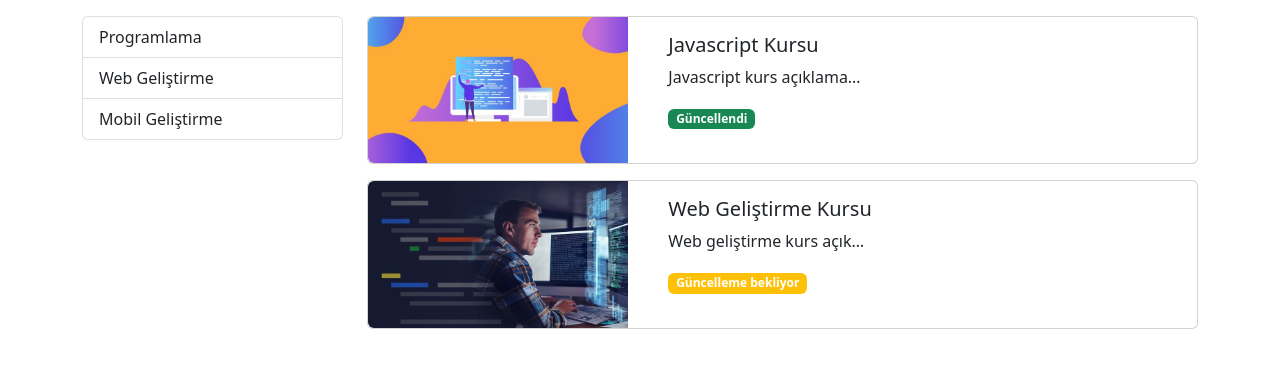
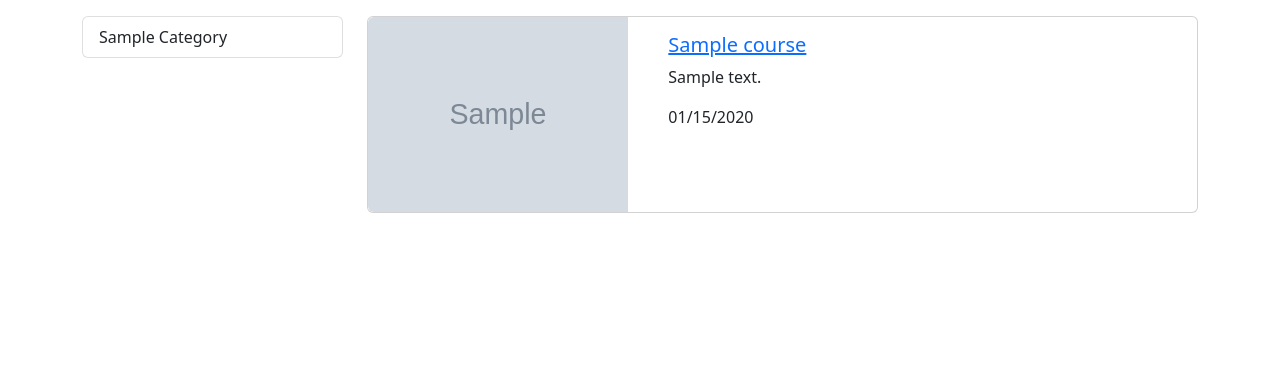
Before and after one commit to AvsarYagiz/Django-Course-Project, a Django app: page /courses/ in a window 1280 px wide. Shown: the part 56-424 px from the top of the page. Run offline with Django 4.2, Linux system fonts and the light colour scheme; tables that the repository leaves empty hold one stand-in row (values such as "Sample post"); grey boxes marked "Sample" are stand-in pictures; some libraries are stand-ins or nearby versions.

Commit message:
Category model created

```diff
--- a/courses/models.py
+++ b/courses/models.py
@@ -1,4 +1,5 @@
 from django.db import models
+from django.utils.text import slugify
 
 # Create your models here.
 
@@ -8,6 +9,15 @@ class Course(models.Model):
     imageUrl=models.CharField(max_length=50)
     date=models.DateField()
     isActive=models.BooleanField()
+    slug=models.SlugField(default='', null=False)
+
+    def save(self, *args, **kwargs):
+        self.slug=slugify(self.title)
+        super().save(args, kwargs)
 
     def __str__(self):
         return f"{self.title} {self.date}"
+
+class Category(models.Model):
+    name=models.CharField(max_length=50)
+    slug=models.CharField(max_length=50)
--- a/courses/templates/courses/partials/_course.html
+++ b/courses/templates/courses/partials/_course.html
@@ -7,13 +7,11 @@
       </div>
       <div class="col-8">
         <div class="card-body">
-          <h5 class="card-title">{{course.title}}</h5>
+          <h5 class="card-title">
+            <a href="{%url 'course_details' course.id %}">{{course.title}}</a>
+          </h5>
           <p class="card-text">{{course.description|truncatechars:25}}</p>
-            {% if course.isUpdated %}
-                <span class="badge bg-success">Güncellendi</span>
-            {% else %}
-                <span class="badge bg-warning">Güncelleme bekliyor</span>
-            {% endif %}
+         <p>{{course.date|date:'SHORT_DATE_FORMAT'}}</p>
         </div>
       </div>
     </div>
--- a/courses/urls.py
+++ b/courses/urls.py
@@ -3,7 +3,7 @@ from . import views
 
 urlpatterns = [
     path('', views.index),
-    path('<course_name>', views.details),
+    path('<course_id>', views.details, name='course_details'),
     path('category/<int:category_id>', views.getCoursesByCategoryId),
     path('category/<str:category_name>', views.getCoursesByCategory, name="courses_by_category")
 
--- a/courses/views.py
+++ b/courses/views.py
@@ -1,14 +1,14 @@
-from django.shortcuts import render, redirect
-from django.http import HttpResponse, HttpResponseNotFound
+from django.shortcuts import render, redirect, get_object_or_404
+from django.http import HttpResponseNotFound, Http404
 from django.urls import reverse
 from datetime import date
-# Create your views here.
+from .models import Course, Category
 
 data={
     'programlama': 'Programlama kategorisine ait kurslar',
     'programming': 'Programlama kategorisine ait kurslar',
     'web-gelistirme':'Web geliştirme kategorisine ait kurslar',
-    'mobil-gelistirme': 'Mobil geliştirme kategorisine ait kurslar'
+    'mobil-uygulamalar': 'Mobil geliştirme kategorisine ait kurslar'
 }
 
 db={
@@ -45,15 +45,15 @@ db={
     [
        {'id':1, 'name': 'programlama', 'slug':'programlama'},
        {'id':2, 'name': 'web geliştirme', 'slug':'web-gelistirme'},
-       {'id':3, 'name': 'mobil geliştirme', 'slug':'mobil-gelistirme'},
+       {'id':3, 'name': 'mobil geliştirme', 'slug':'mobil-uygulamalar'},
 
     ]
 }
 
 def index(request):
     #list comphension
-    courses=[course for course in db['courses'] if course['isActive']==True]
-    categories=db['categories']
+    courses=Course.objects.filter(isActive=1)
+    categories=Category.objects.all()
 
     # for course in db['courses']:
     #     if course['isActive']==True:
@@ -67,9 +67,20 @@ def index(request):
 
 
 
-def details(request, course_name):
-    return HttpResponse(f'{str.capitalize(course_name)} Detay')
-    return HttpResponse('Mobile Uygulama Kursları')
+def details(request, course_id):
+    # try:
+    #     course=Course.objects.get(pk=course_id)
+    # except:
+    #     raise Http404()
+
+    course = get_object_or_404(Course, pk=course_id)
+
+
+    context={
+        'course': course
+    }
+    return render(request, 'courses/details.html',context)
+
 
 
 
```
Also changed, not shown: courses/templates/courses/details.html (added, +24 -0 lines), courses/migrations/0002_category.py (added), courses/migrations/0003_course_slug.py (added).
